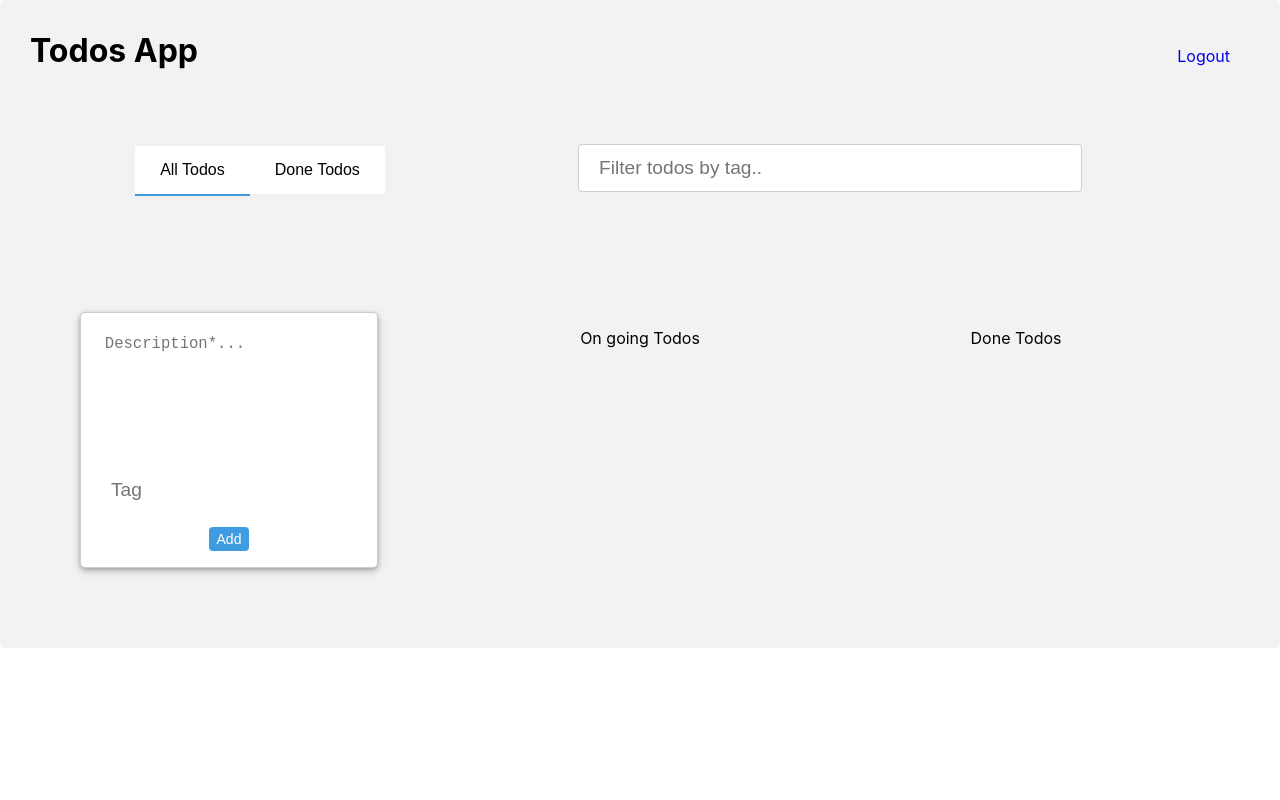
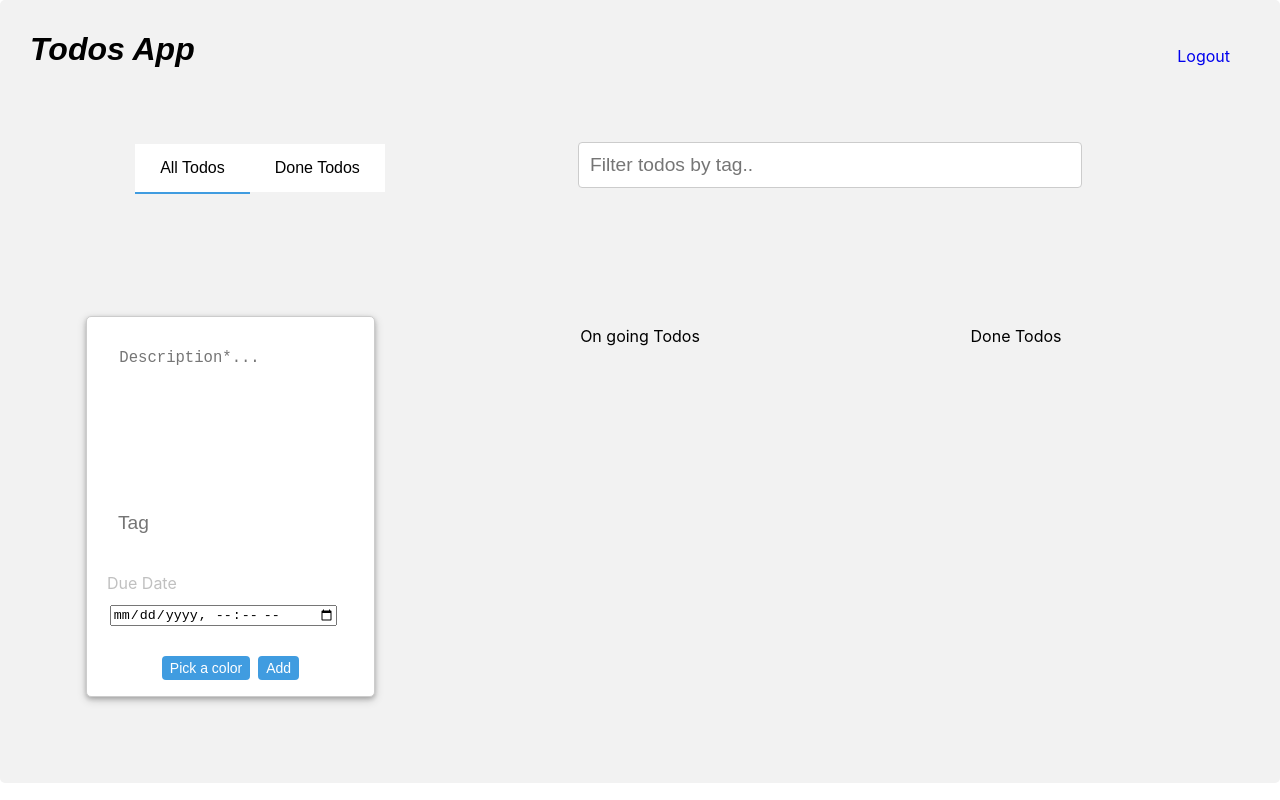
Before and after one commit to abdallahokasha/todosapp, a React (Create React App) app: page /todos in a window 1280 px wide. Built offline with nearby package versions, Linux system fonts and the light colour scheme.

Commit message:
colorPicker and Time-Date input

```diff
--- a/src/App.css
+++ b/src/App.css
@@ -58,7 +58,7 @@ input[type=text], select {
 
 input[type=text], input[type='password'], select {
   width: 100%;
-  padding: 12px 20px;
+  padding: 11px 11px;
   margin: 8px 0;
   display: inline-block;
   border: 1px solid #ccc;
@@ -225,3 +225,13 @@ width: 70%;
 #deleteBtn {
 background-color: red;
 }
+
+.datetime-input {
+width: 90%;
+margin:12px 14px 14px 0px;
+}
+
+#appTitle {
+  font-family: sans-serif;
+  font-style: oblique;
+}
--- a/src/App.js
+++ b/src/App.js
@@ -11,7 +11,7 @@ class App extends Component {
     return (
       <Router>
         <div className="App">
-          <h1 className="leftPosition"> Todos App</h1>
+          <h1 id="appTitle" className="leftPosition"> Todos App</h1>
           <div>
             <Route exact path="/" component={Signin} />
             <Route exact path="/todos" component={Todos} />
--- a/src/components/ColorPicker.js
+++ /dev/null
@@ -1,40 +0,0 @@
-import React from 'react'
-import { SliderPicker } from 'react-color'
-import Dialog from '@material-ui/core/Dialog';
-import DialogTitle from '@material-ui/core/DialogTitle';
-import DialogContent from '@material-ui/core/DialogContent';
-
-class ColorPicker extends React.Component {
-    state = {
-        displayColorPicker: false,
-        chosenColor: "#FFF",
-    };
-    handleColor(color, evt) {
-        //console.log(value, " ", color, " ", evt)
-        this.setState({ chosenColor: color.hex })
-    }
-    handleColorPickerClose() {
-        this.setState({ displayColorPicker: false });
-    }
-    render() {
-        return (
-            <div>
-                {/* <Dialog open={this.state.displayColorPicker} onClose={this.handleColorPickerClose}>
-                    <DialogTitle>{"You can choose custom color for this todo"}</DialogTitle>
-                    <DialogContent>
-
-                        <GithubPicker
-                            color={this.state.chosenColor}
-                            style={{ marginLeft: '15%' }}
-                            onChangeComplete={(color, evt) => this.handleColor(color, evt)}
-                        />
-                        <button onClick={this.handleColorPickerClose} raised color="primary">Choose</button>
-                    </DialogContent>
-                </Dialog> */}
-                <SliderPicker />
-            </div>
-        )
-    }
-}
-
-export default ColorPicker
--- /dev/null
+++ b/src/components/SimpleDialog.js
@@ -0,0 +1,45 @@
+import React, { Component } from 'react';
+import Dialog from '@material-ui/core/Dialog';
+import DialogActions from '@material-ui/core/DialogActions';
+import DialogContent from '@material-ui/core/DialogContent';
+import DialogContentText from '@material-ui/core/DialogContentText';
+import DialogTitle from '@material-ui/core/DialogTitle';
+class SimpleDialog extends React.Component {
+    state = {
+        open: this.props.openDialog,
+    };
+
+    handleClickOpen = () => {
+        this.setState({ open: true });
+    };
+
+    handleClose = () => {
+        this.setState({ open: false });
+        this.props.handleDialogClose();
+    };
+
+    render() {
+        return (
+            <div>
+                <Dialog
+                    open={this.state.open}
+                    onClose={this.handleClose}
+                    aria-labelledby="alert-dialog-title"
+                    aria-describedby="alert-dialog-description"
+                >
+                    <DialogTitle id="alert-dialog-title">{this.props.dialogTitle}</DialogTitle>
+                    <DialogContent>
+                        <DialogContentText id="alert-dialog-description">
+                        </DialogContentText>
+                        {this.props.dialogContent}
+                    </DialogContent>
+                    <DialogActions>
+                    </DialogActions>
+                    <button className="roundedButton todoButtons" onClick={this.handleClose}>Select</button>
+                </Dialog>
+                </div>
+        )
+    }
+
+}
+export default SimpleDialog;
--- a/src/components/Todos.js
+++ b/src/components/Todos.js
@@ -1,7 +1,11 @@
 import React, { Component } from 'react';
 import Grid from '@material-ui/core/Grid';
 import { Link } from 'react-router-dom';
+import TextField from '@material-ui/core/TextField';
+import { CompactPicker } from "react-color";
 import ViewTodo from './ViewTodo';
+import SimpleDialog from './SimpleDialog'
+
 
 class Todos extends Component {
   constructor(props) {
@@ -12,17 +16,22 @@ class Todos extends Component {
     this.deleteTodo = this.deleteTodo.bind(this);
     this.handleTabsView = this.handleTabsView.bind(this);
     this.markTodoAsDone = this.markTodoAsDone.bind(this);
+    this.handleDueDateChange = this.handleDueDateChange.bind(this);
     this.handleInputTagChange = this.handleInputTagChange.bind(this);
     this.handleTextFieldChange = this.handleTextFieldChange.bind(this);
     this.markTodoBackAsOngoing = this.markTodoBackAsOngoing.bind(this);
+    this.handleColorPickerModal = this.handleColorPickerModal.bind(this);
     this.handleInputFilterTagChange = this.handleInputFilterTagChange.bind(this);
 
     this.state = {
       viewAllTodosTab: true,
       viewDoneTodosTab: false,
       addTodoTagValue: '',
+      addTodoColor: "#fff",
+      addTodoDueDate: new Date(),
       addTodoDescriptionValue: '',
       filterTodoTagTextValue: '',
+      openColorPickerModal: false,
       allTodos: JSON.parse(localStorage.getItem('allTodos')) || [],
     }
   }
@@ -69,12 +78,14 @@ class Todos extends Component {
         description: this.state.addTodoDescriptionValue,
         tag: this.state.addTodoTagValue,
         done: false,
-        color: "#fff",
+        color: this.state.addTodoColor,
         show: true,
+        dueDate: this.state.addTodoDueDate,
+        doneDate: "",
       }
       var allTodos = this.state.allTodos;
       allTodos.push(newTodo);
-      this.setState({ allTodos, addTodoDescriptionValue: '', addTodoTagValue: '' },
+      this.setState({ allTodos, addTodoDescriptionValue: '', addTodoTagValue: '', addTodoDueDate: "" },
         () => { localStorage.setItem('allTodos', JSON.stringify(this.state.allTodos)) });
     }
     else {
@@ -98,8 +109,10 @@ class Todos extends Component {
 
   markTodoAsDone(todoIndex) {
     var allTodos = this.state.allTodos;
-    if (typeof allTodos[todoIndex] !== 'undefined')
+    if (typeof allTodos[todoIndex] !== 'undefined') {
       allTodos[todoIndex].done = true;
+      allTodos[todoIndex].doneDate = Date.now();
+    }
     this.setState({ allTodos }, () => { localStorage.setItem('allTodos', JSON.stringify(this.state.allTodos)) });
   }
 
@@ -115,6 +128,17 @@ class Todos extends Component {
       this.setState({ viewAllTodosTab: true, viewDoneTodosTab: false });
     else
       this.setState({ viewAllTodosTab: false, viewDoneTodosTab: true });
+  }
+  handleColorPickerModal(openFlag) {
+    this.setState({ openColorPickerModal: openFlag })
+  }
+  handleColorChange = (color) => {
+    this.setState({ addTodoColor: color.hex });
+    console.log(color.hex);
+  }
+  handleDueDateChange(event) {
+    console.log(event.target.value);
+    this.setState({ addTodoDueDate: event.target.value })
   }
   render() {
     return (
@@ -146,7 +170,9 @@ class Todos extends Component {
               <div>
                 <Grid container spacing={8} direction="row">
                   <Grid item xs={4}>
+                    <Grid container spacing={8} direction="row">
                       <div id="addNewTodoDiv">
+                        <Grid item xs={12}>
                           <textarea required
                             id="roundedBar"
                             className="scrollBar noBorder"
@@ -155,11 +181,20 @@ class Todos extends Component {
                             value={this.state.addTodoDescriptionValue}
                             onChange={this.handleTextFieldChange}
                           />
+                        </Grid>
+                        <Grid item xs={12}>
                           <input className="noBorder" placeholder="Tag" type="text" onChange={this.handleInputTagChange} value={this.state.addTodoTagValue} />
+                        </Grid>
+                        <Grid item xs={12}>
+                        <label className="grayColor1 leftPosition"> Due Date </label>
+                        <input className="datetime-input" type="datetime-local" name="dueDate" value={this.state.addTodoDueDate} onChange={this.handleDueDateChange} min={Date.now()} />
+                        </Grid>
+                        <button className="roundedButton todoButtons" onClick={() => { this.handleColorPickerModal(true) }} type="button"> Pick a color </button>
                         <button className="roundedButton todoButtons" onClick={this.addTodo} type="button"> Add </button>
+                        {this.state.openColorPickerModal ? <SimpleDialog openDialog={this.state.openColorPickerModal} handleDialogClose={this.handleColorPickerModal} dialogContent={<CompactPicker color={this.state.addTodoColor} onChangeComplete={this.handleColorChange} />} dialogTitle={"Choose a color"} /> : null}
                       </div>
                     </Grid>
-
+                  </Grid>
                   <Grid item xs={4}>
                     <p> On going Todos </p>
                     {this.state.allTodos.map((todo, i) => {
--- a/src/components/ViewTodo.js
+++ b/src/components/ViewTodo.js
@@ -1,33 +1,45 @@
 import React, { Component } from 'react';
+import TextField from '@material-ui/core/TextField';
+import { CompactPicker } from "react-color";
+import SimpleDialog from './SimpleDialog'
 //var FontAwesome = require('react-fontawesome');
 
 class ViewTodo extends Component {
     constructor(props) {
         super(props);
-
-        this.handleTagTextChange = this.handleTagTextChange.bind(this);
-        this.handleDescriptionTextChange = this.handleDescriptionTextChange.bind(this);
+        this.deleteTodo = this.deleteTodo.bind(this);
         this.markTodoAsDone = this.markTodoAsDone.bind(this);
         this.applyTodoEdits = this.applyTodoEdits.bind(this);
-        this.deleteTodo = this.deleteTodo.bind(this);
+        this.handleColorChange = this.handleColorChange.bind(this);
         this.markTodoAsOngoing = this.markTodoAsOngoing.bind(this);
+        this.handleDueDateChange = this.handleDueDateChange.bind(this);
+        this.handleTagTextChange = this.handleTagTextChange.bind(this);
+        this.handleColorPickerModal = this.handleColorPickerModal.bind(this);
+        this.handleDescriptionTextChange = this.handleDescriptionTextChange.bind(this);
 
         this.state = {
             todo: this.props.todo,
             todoIndex: this.props.todoIndex,
             editTodoDescriptionTextValue: this.props.todo.description,
             editTodoTagTextValue: this.props.todo.tag,
+            openColorPickerModal: false,
+            editTodoColor: this.props.todo.color,
+            editTodoDueDate: this.props.todo.dueDate,
         };
     }
 
     componentDidUpdate(prevProps) {
         if (this.props !== prevProps) {
-           this.setState({todo: this.props.todo,
-             todoIndex: this.props.todoIndex,
-            editTodoDescriptionTextValue: this.props.todo.description,
-            editTodoTagTextValue: this.props.todo.tag});
+            this.setState({
+                todo: this.props.todo,
+                todoIndex: this.props.todoIndex,
+                editTodoDescriptionTextValue: this.props.todo.description,
+                editTodoTagTextValue: this.props.todo.tag,
+                editTodoColor: this.props.todo.color,
+                editTodoDueDate: this.props.todo.dueDate,
+            });
         }
-      }
+    }
 
     handleDescriptionTextChange(event) {
         const editTodoDescriptionTextValue = event.target.value;
@@ -42,9 +54,10 @@ class ViewTodo extends Component {
         var editedTodo = {
             description: this.state.editTodoDescriptionTextValue,
             tag: this.state.editTodoTagTextValue,
-            color: "#fff",
+            color: this.state.editTodoColor,
             done: false,
             show: true,
+            dueDate: this.state.editTodoDueDate,
         }
         this.setState({ todo: editedTodo });
         this.props.editTodo(editedTodo, this.state.todoIndex);
@@ -61,19 +74,31 @@ class ViewTodo extends Component {
         if (this.state.todo.done === true)
             this.props.markTodoBackAsOngoing(this.state.todoIndex);
     }
-
+    handleColorChange = (color) => {
+        this.setState({ editTodoColor: color.hex });
+    }
+    handleColorPickerModal(openFlag) {
+        this.setState({ openColorPickerModal: openFlag })
+    }
+    handleDueDateChange(event) {
+        console.log(event.target.value);
+        this.setState({ editTodoDueDate: event.target.value })
+    }
     render() {
         const { todo, todoIndex } = this.props;
-        // console.log(this.props, this.state.todo);
+        console.log(this.props, this.state.todo);
         return (
             <div>
-                <div key={todoIndex} id="viewTodoDiv">
+                <div key={todoIndex} id="viewTodoDiv" style={{ backgroundColor: `${todo.color}` }}>
                     {todo.done ?
                         <div>
 
                             <div><label className="grayColor1 leftPosition"> Description </label> {todo.description} </div>
                             <div>  <label className="grayColor1 leftPosition"> Tag </label>
-                            {todo.tag} </div>
+                                {todo.tag} </div>
+                            <div>  <label className="grayColor1 leftPosition"> Done on </label>
+                                {todo.doneDate()}
+                            </div>
                             <button className="roundedButton todoButtons" onClick={this.markTodoAsOngoing} type="button"> Mark as on going </button>
                         </div>
                         :
@@ -89,6 +114,11 @@ class ViewTodo extends Component {
                             />
                             <p className="grayColor1 leftPosition"> Tag </p>
                             <input className="noBorder" placeholder="Tag" type="text" onChange={this.handleTagTextChange} value={this.state.editTodoTagTextValue} />
+                            <p className="grayColor1 leftPosition"> Due Date </p>
+                            <input className="datetime-input" type="datetime-local" name="dueDate" value={this.state.editTodoDueDate} onChange={this.handleDueDateChange} min={Date.now()} />
+
+                            <button className="roundedButton todoButtons" onClick={() => { this.handleColorPickerModal(true) }} type="button"> Pick a color </button>
+                            {this.state.openColorPickerModal ? <SimpleDialog openDialog={this.state.openColorPickerModal} handleDialogClose={this.handleColorPickerModal} dialogContent={<CompactPicker color={this.state.editTodoColor} onChangeComplete={this.handleColorChange} />} dialogTitle={"Choose a color"} /> : null}
                             <button className="roundedButton todoButtons" onClick={this.applyTodoEdits} type="button"> Edit </button>
                             <button className="roundedButton todoButtons" onClick={this.markTodoAsDone} type="button"> Mark as done </button>
                             <button id="deleteBtn" className="roundedButton todoButtons" onClick={this.deleteTodo} type="button"> delete </button>
```
Also changed, not shown: src/components/DatePicker.js (deleted, +0 -42 lines), 1 other file (tests, documents, lock files or other folders). Lines whose indentation alone changed are shown as unchanged.
